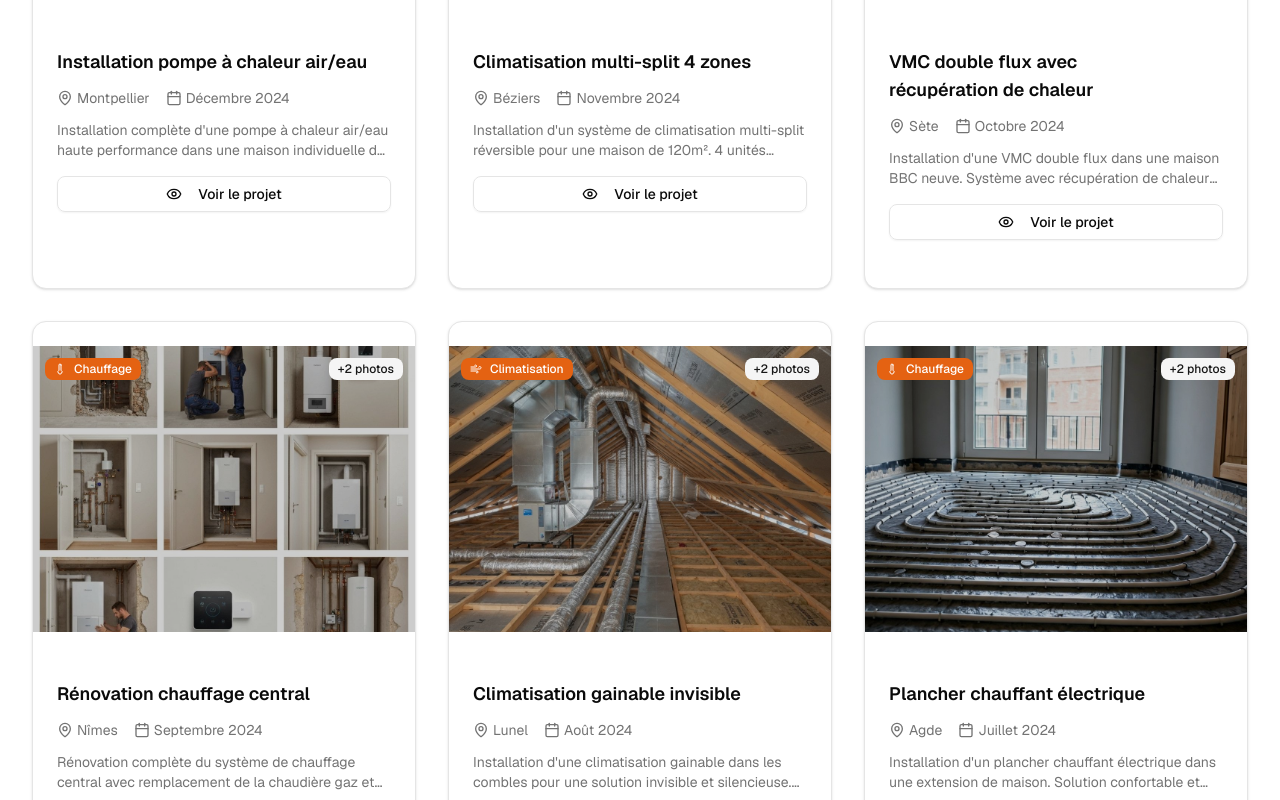
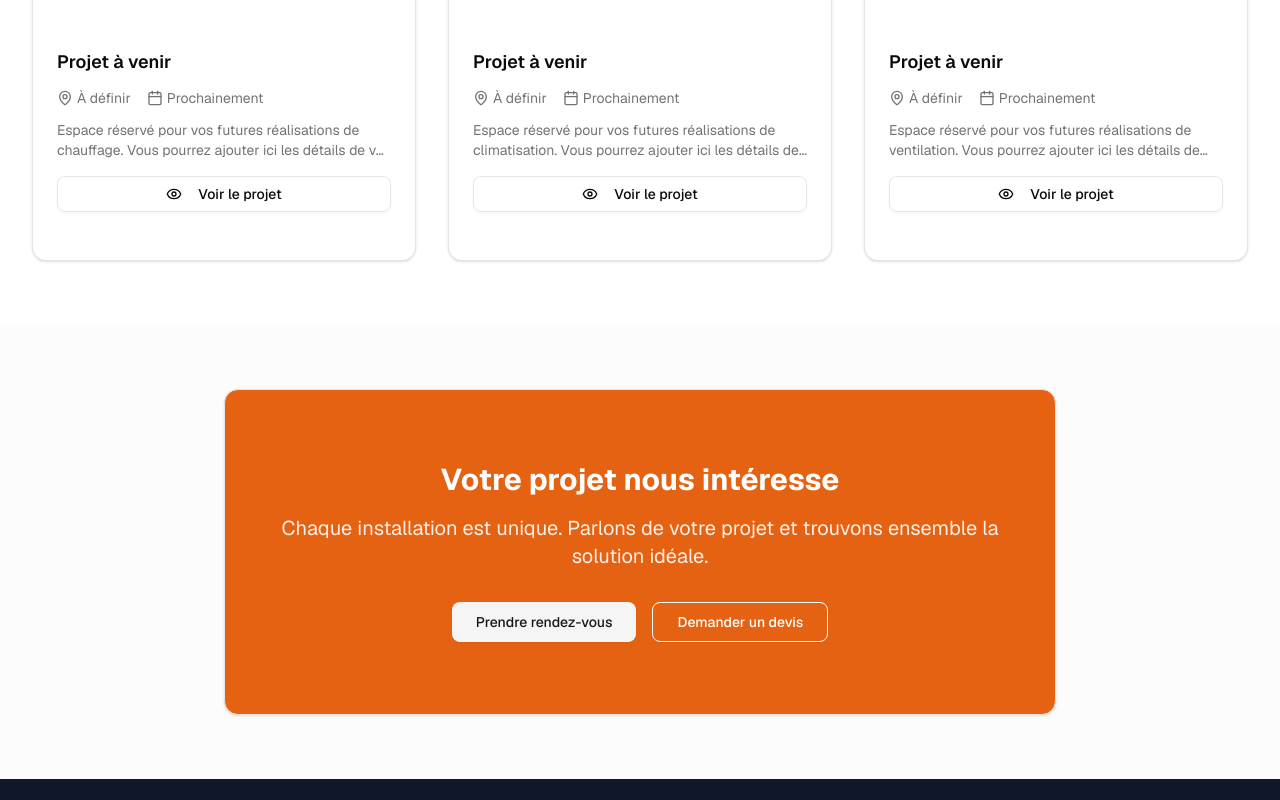
Before and after one commit to tydev24/v0-climabat-website-build, a Next.js app: page /realisations in a window 1280 px wide. Shown: the part 1220-2020 px from the top of the page. Built offline with nearby package versions, Linux system fonts and the light colour scheme.

Commit message:
feat: remove project images from "Nos réalisations" section
Leave placeholders for client's own projects.

#VERCEL_SKIP

Co-authored-by: null <225353743+tydev24@users.noreply.github.com>

```diff
--- a/app/realisations/page.tsx
+++ b/app/realisations/page.tsx
@@ -11,116 +11,47 @@ export default function RealisationsPage() {
   const projects = [
     {
       id: "1",
-      title: "Installation pompe à chaleur air/eau",
-      location: "Montpellier",
-      date: "Décembre 2024",
+      title: "Projet à venir",
+      location: "À définir",
+      date: "Prochainement",
       category: "chauffage",
       description:
-        "Installation complète d'une pompe à chaleur air/eau haute performance dans une maison individuelle de 150m². Remplacement de l'ancienne chaudière fioul avec optimisation du circuit de chauffage existant.",
-      images: [
-        "/images/pac-installation-montpellier.jpg",
-        "/images/pac-technique-moderne.jpg",
-        "/images/pompe-chaleur-exterieure.jpg",
-      ],
+        "Espace réservé pour vos futures réalisations de chauffage. Vous pourrez ajouter ici les détails de vos projets.",
+      images: [],
       details: {
-        surface: "150m²",
-        equipment: "Pompe à chaleur Daikin Altherma 11kW, ballon ECS 300L",
-        duration: "2 jours",
+        surface: "À définir",
+        equipment: "À définir",
+        duration: "À définir",
       },
     },
     {
       id: "2",
-      title: "Climatisation multi-split 4 zones",
-      location: "Béziers",
-      date: "Novembre 2024",
+      title: "Projet à venir",
+      location: "À définir",
+      date: "Prochainement",
       category: "climatisation",
       description:
-        "Installation d'un système de climatisation multi-split réversible pour une maison de 120m². 4 unités intérieures murales avec une unité extérieure silencieuse.",
-      images: [
-        "/images/multi-split-installation-beziers.jpg",
-        "/images/unite-murale-salon-moderne.jpg",
-        "/images/climatisation-multi-zones.jpg",
-      ],
+        "Espace réservé pour vos futures réalisations de climatisation. Vous pourrez ajouter ici les détails de vos projets.",
+      images: [],
       details: {
-        surface: "120m²",
-        equipment: "Mitsubishi Electric MSZ-LN 4x2.5kW + MXZ-4F72VF",
-        duration: "1 jour",
+        surface: "À définir",
+        equipment: "À définir",
+        duration: "À définir",
       },
     },
     {
       id: "3",
-      title: "VMC double flux avec récupération de chaleur",
-      location: "Sète",
-      date: "Octobre 2024",
+      title: "Projet à venir",
+      location: "À définir",
+      date: "Prochainement",
       category: "ventilation",
       description:
-        "Installation d'une VMC double flux dans une maison BBC neuve. Système avec récupération de chaleur 90% et filtration haute performance pour un air sain.",
-      images: [
-        "/images/vmc-double-flux-sete.jpg",
-        "/images/caisson-ventilation-moderne.jpg",
-        "/images/reseau-gaines-vmc.jpg",
-      ],
+        "Espace réservé pour vos futures réalisations de ventilation. Vous pourrez ajouter ici les détails de vos projets.",
+      images: [],
       details: {
-        surface: "140m²",
-        equipment: "Atlantic Duocosy HR 300m³/h avec échangeur thermique",
-        duration: "1 jour",
-      },
-    },
-    {
-      id: "4",
-      title: "Rénovation chauffage central",
-      location: "Nîmes",
-      date: "Septembre 2024",
-      category: "chauffage",
-      description:
-        "Rénovation complète du système de chauffage central avec remplacement de la chaudière gaz et mise aux normes de l'installation. Optimisation énergétique.",
-      images: [
-        "/images/renovation-chauffage-nimes.jpg",
-        "/images/chaudiere-gaz-moderne.jpg",
-        "/images/radiateurs-haute-performance.jpg",
-      ],
-      details: {
-        surface: "180m²",
-        equipment: "Chaudière Saunier Duval 25kW + 8 radiateurs aluminium",
-        duration: "3 jours",
-      },
-    },
-    {
-      id: "5",
-      title: "Climatisation gainable invisible",
-      location: "Lunel",
-      date: "Août 2024",
-      category: "climatisation",
-      description:
-        "Installation d'une climatisation gainable dans les combles pour une solution invisible et silencieuse. Diffusion d'air par grilles encastrées au plafond.",
-      images: [
-        "/images/climatisation-gainable-lunel.jpg",
-        "/images/unite-gainable-combles.jpg",
-        "/images/grilles-diffusion-air.jpg",
-      ],
-      details: {
-        surface: "100m²",
-        equipment: "Daikin FDXM50F gainable + réseau de gaines isolées",
-        duration: "2 jours",
-      },
-    },
-    {
-      id: "6",
-      title: "Plancher chauffant électrique",
-      location: "Agde",
-      date: "Juillet 2024",
-      category: "chauffage",
-      description:
-        "Installation d'un plancher chauffant électrique dans une extension de maison. Solution confortable et économique avec régulation pièce par pièce.",
-      images: [
-        "/images/plancher-chauffant-agde.jpg",
-        "/images/cables-chauffants-installation.jpg",
-        "/images/thermostat-plancher-chauffant.jpg",
-      ],
-      details: {
-        surface: "40m²",
-        equipment: "Câbles chauffants Thermor + thermostats programmables",
-        duration: "1 jour",
+        surface: "À définir",
+        equipment: "À définir",
+        duration: "À définir",
       },
     },
   ]
--- a/components/project-card.tsx
+++ b/components/project-card.tsx
@@ -37,12 +37,21 @@ export function ProjectCard({ title, location, date, category, description, imag
   return (
     <Card className="group hover:shadow-lg transition-all duration-300 overflow-hidden">
       <div className="relative aspect-[4/3] overflow-hidden">
+        {images.length > 0 ? (
           <Image
             src={images[0] || "/placeholder.svg"}
             alt={title}
             fill
             className="object-cover group-hover:scale-105 transition-transform duration-300"
           />
+        ) : (
+          <div className="w-full h-full bg-muted flex items-center justify-center">
+            <div className="text-center text-muted-foreground">
+              <CategoryIcon className="h-12 w-12 mx-auto mb-2 opacity-50" />
+              <p className="text-sm">Image à venir</p>
+            </div>
+          </div>
+        )}
         <div className="absolute inset-0 bg-black/20 group-hover:bg-black/10 transition-colors duration-300" />
         <Badge className="absolute top-3 left-3 bg-primary text-primary-foreground">
           <CategoryIcon className="h-3 w-3 mr-1" />
@@ -86,8 +95,9 @@ export function ProjectCard({ title, location, date, category, description, imag
             </DialogHeader>
 
             <div className="space-y-6">
-              {/* Image gallery */}
               <div className="space-y-4">
+                {images.length > 0 ? (
+                  <>
                     <div className="relative aspect-[16/10] overflow-hidden rounded-lg">
                       <Image
                         src={images[selectedImage] || "/placeholder.svg"}
@@ -116,9 +126,18 @@ export function ProjectCard({ title, location, date, category, description, imag
                         ))}
                       </div>
                     )}
+                  </>
+                ) : (
+                  <div className="relative aspect-[16/10] overflow-hidden rounded-lg bg-muted flex items-center justify-center">
+                    <div className="text-center text-muted-foreground">
+                      <CategoryIcon className="h-16 w-16 mx-auto mb-4 opacity-50" />
+                      <p className="text-lg font-medium mb-2">Images à venir</p>
+                      <p className="text-sm">Les photos de ce projet seront ajoutées prochainement</p>
+                    </div>
+                  </div>
+                )}
               </div>
 
-              {/* Project details */}
               <div className="grid md:grid-cols-2 gap-6">
                 <div>
                   <h4 className="font-semibold text-lg mb-3">Détails du projet</h4>
```
Lines whose indentation alone changed are shown as unchanged.
